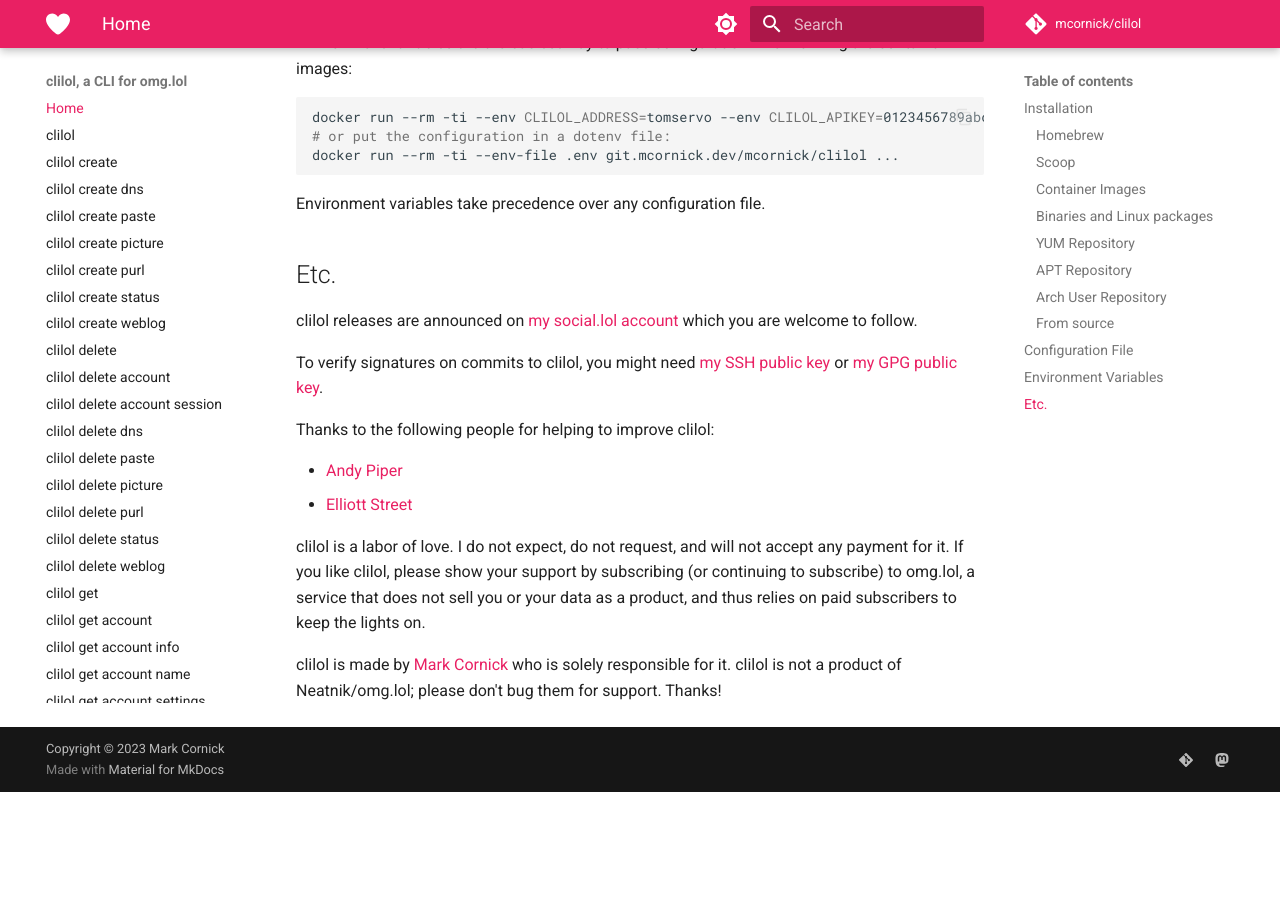
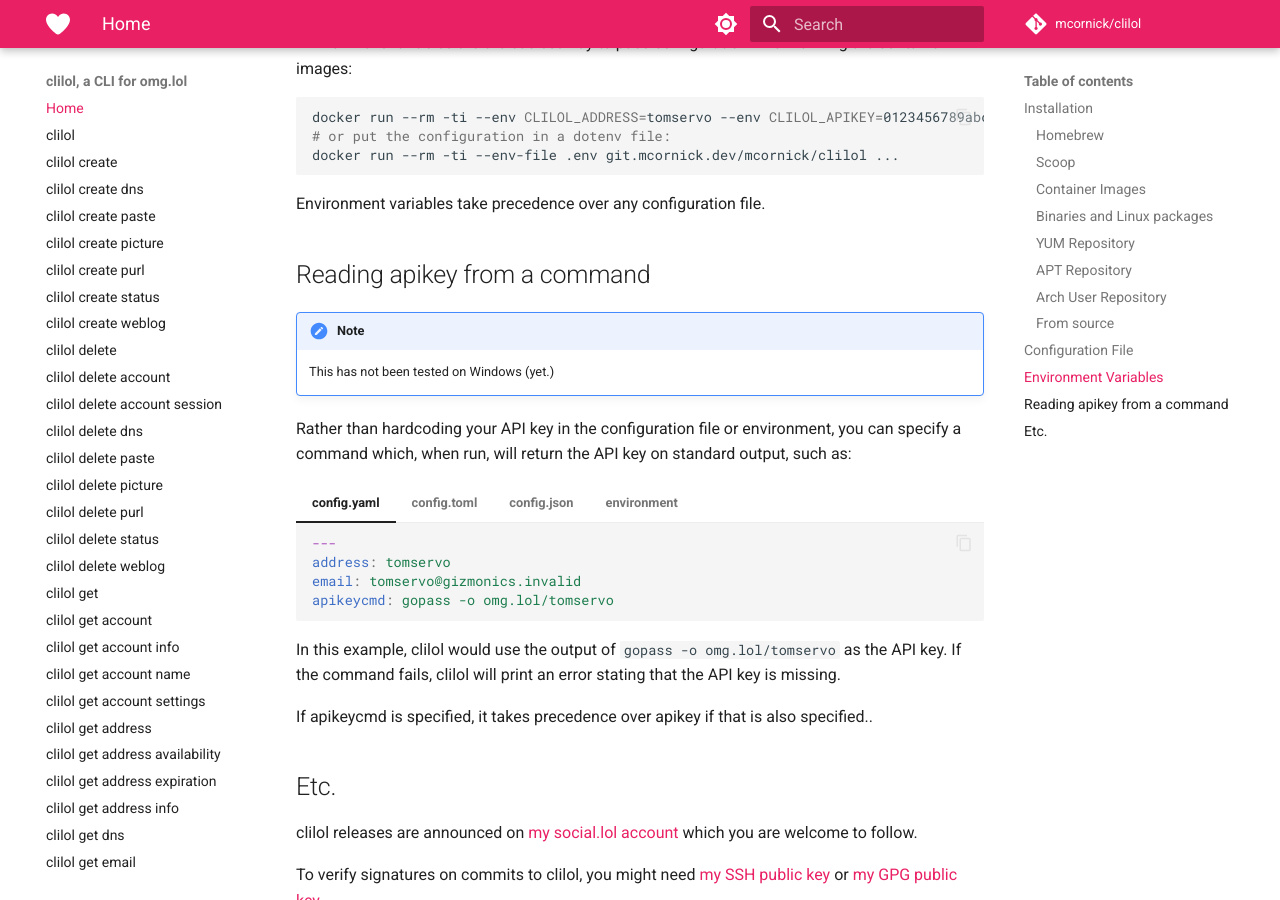
Before and after one commit to mcornick/clilol, an MkDocs documentation site: the page built from docs/index.md, in a window 1280 px wide and 900 px high, scrolled down 3517 px. Built offline with MkDocs 1.6.1 and Material for MkDocs 9.7.7, drawn with Linux system fonts in a browser that asks for light colours; before the commit the page ends 4309 px from its top, so only the background shows below that.

Commit message:
feat: allow API key to be read from a command
This is accomplished by setting the config variable `apikeycmd` to the
command desired. If set, it overrides `apikey`.

Signed-off-by: Mark Cornick <mcornick@mcornick.com>

````diff
--- a/docs/index.md
+++ b/docs/index.md
@@ -178,6 +178,53 @@
 
 Environment variables take precedence over any configuration file.
 
+## Reading apikey from a command
+
+!!! Note
+
+    This has not been tested on Windows (yet.)
+
+Rather than hardcoding your API key in the configuration file or environment, you can specify a command which, when run, will return the API key on standard output, such as:
+
+=== "config.yaml"
+
+    ```yaml
+    ---
+    address: tomservo
+    email: tomservo@gizmonics.invalid
+    apikeycmd: gopass -o omg.lol/tomservo
+    ```
+
+=== "config.toml"
+
+    ```toml
+    address = "tomservo"
+    email = "tomservo@gizmonics.invalid"
+    apikeycmd = "gopass -o omg.lol/tomservo"
+    ```
+
+=== "config.json"
+
+    ```json
+    {
+      "address": "tomservo",
+      "email": "tomservo@gizmonics.invalid",
+      "apikeycmd": "gopass -o omg.lol/tomservo"
+    }
+    ```
+
+=== "environment"
+
+    ```sh
+    export CLILOL_ADDRESS="tomservo"
+    export CLILOL_EMAIL="tomservo@gizmonics.invalid"
+    export CLILOL_APIKEYCMD="gopass -o omg.lol/tomservo"
+    ```
+
+In this example, clilol would use the output of `gopass -o omg.lol/tomservo` as the API key. If the command fails, clilol will print an error stating that the API key is missing.
+
+If apikeycmd is specified, it takes precedence over apikey if that is also specified..
+
 ## Etc.
 
 clilol releases are announced on [my social.lol
````
Also changed, not shown: 1 other file.
